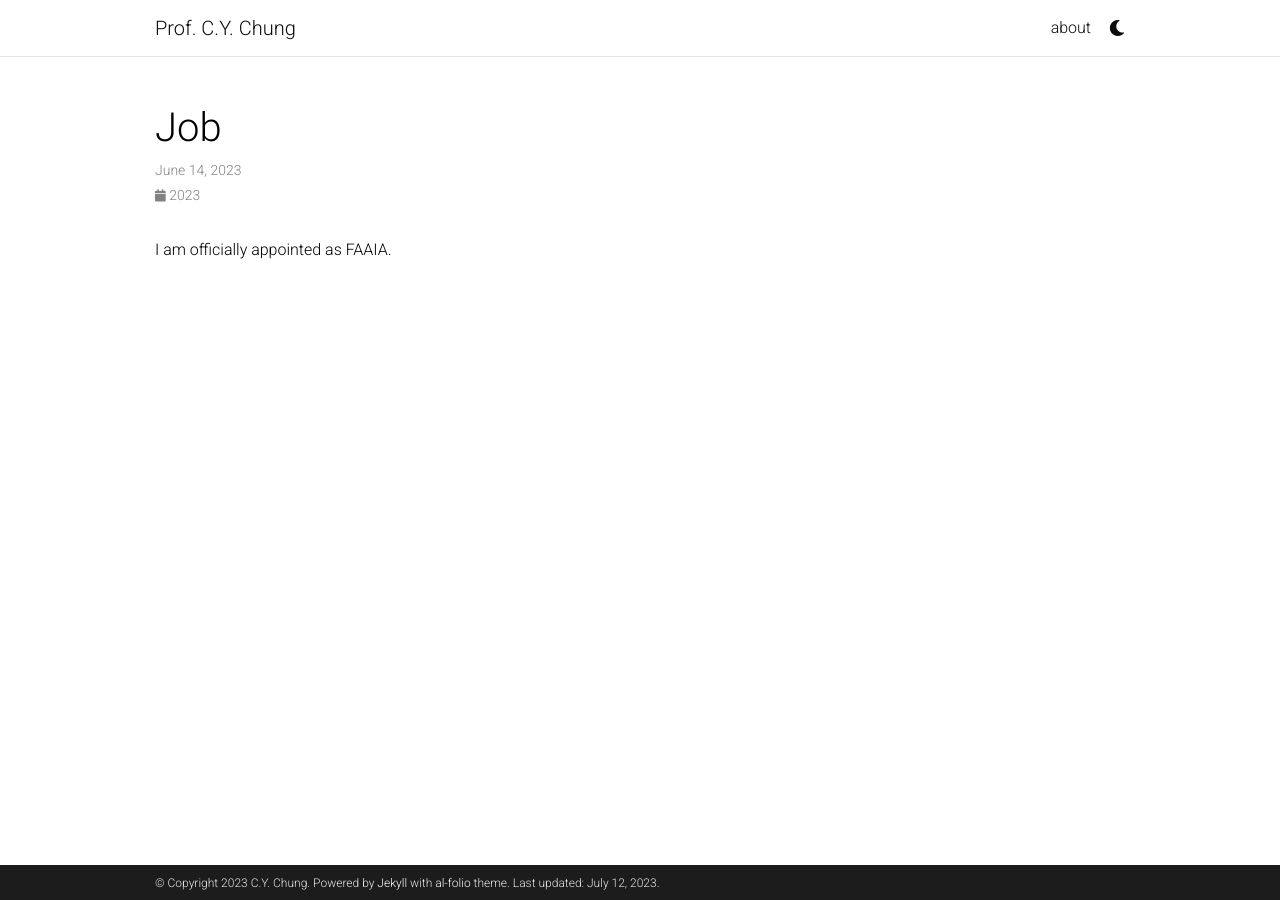
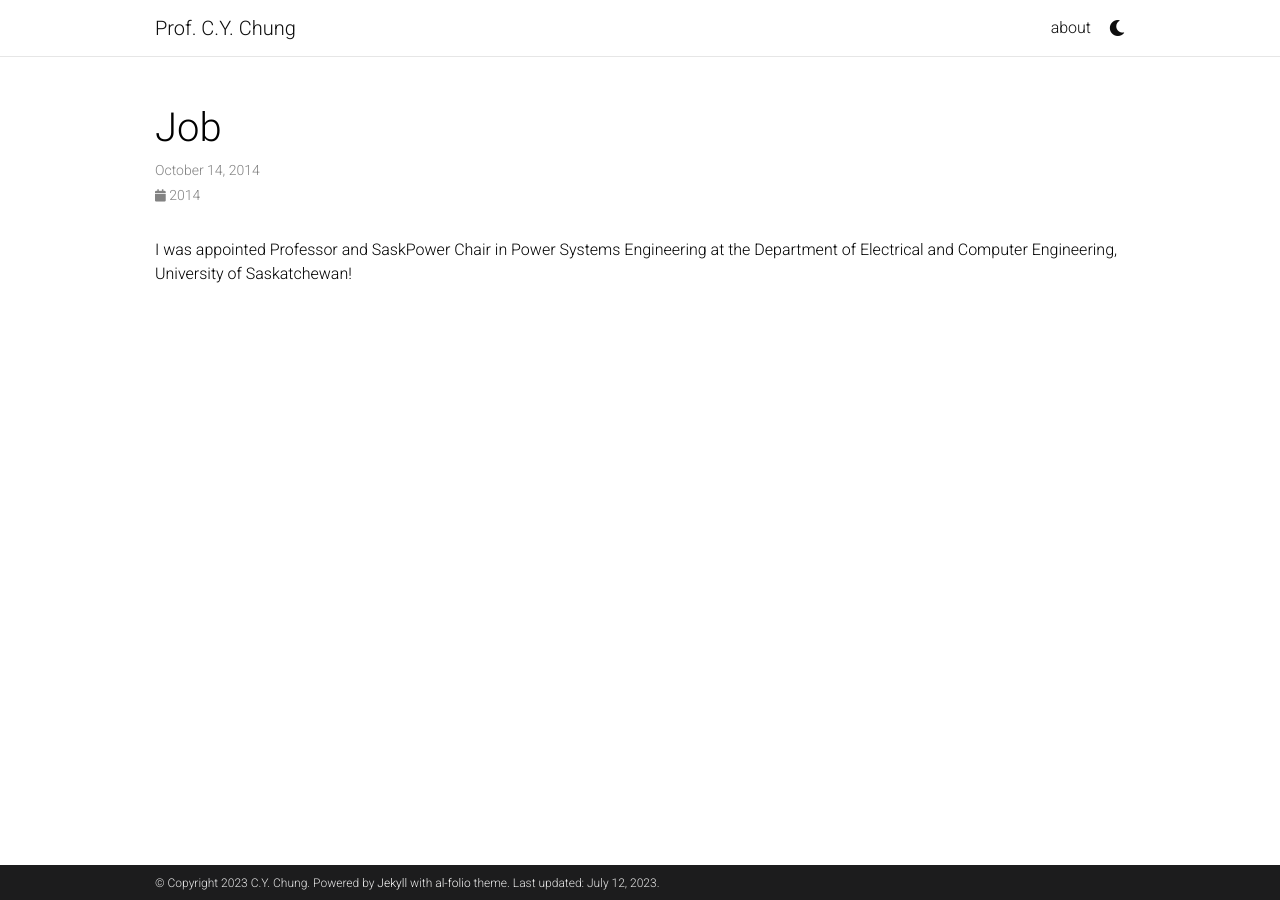
Before and after one commit to c-y-chung/c-y-chung.github.io, a Jekyll site: the page built from _news/job.md, in a window 1280 px wide. Built offline with Jekyll 4.4.1, drawn with Linux system fonts in a browser that asks for light colours; nearby versions of some CDN libraries; comment, search, counter and statistics services are not loaded; a style sheet for code colours, icons or effects is not loaded.

Commit message:
Update job.md

```diff
--- a/_news/job.md
+++ b/_news/job.md
@@ -1,7 +1,7 @@
 ---
 layout: post
-date: 2023-06-14 15:59:00-0400
+date: 2014-10-14 15:59:00-0400
 inline: true
 ---
 
-I am officially appointed as FAAIA.
+I was appointed Professor and SaskPower Chair in Power Systems Engineering at the Department of Electrical and Computer Engineering, University of Saskatchewan!
```
